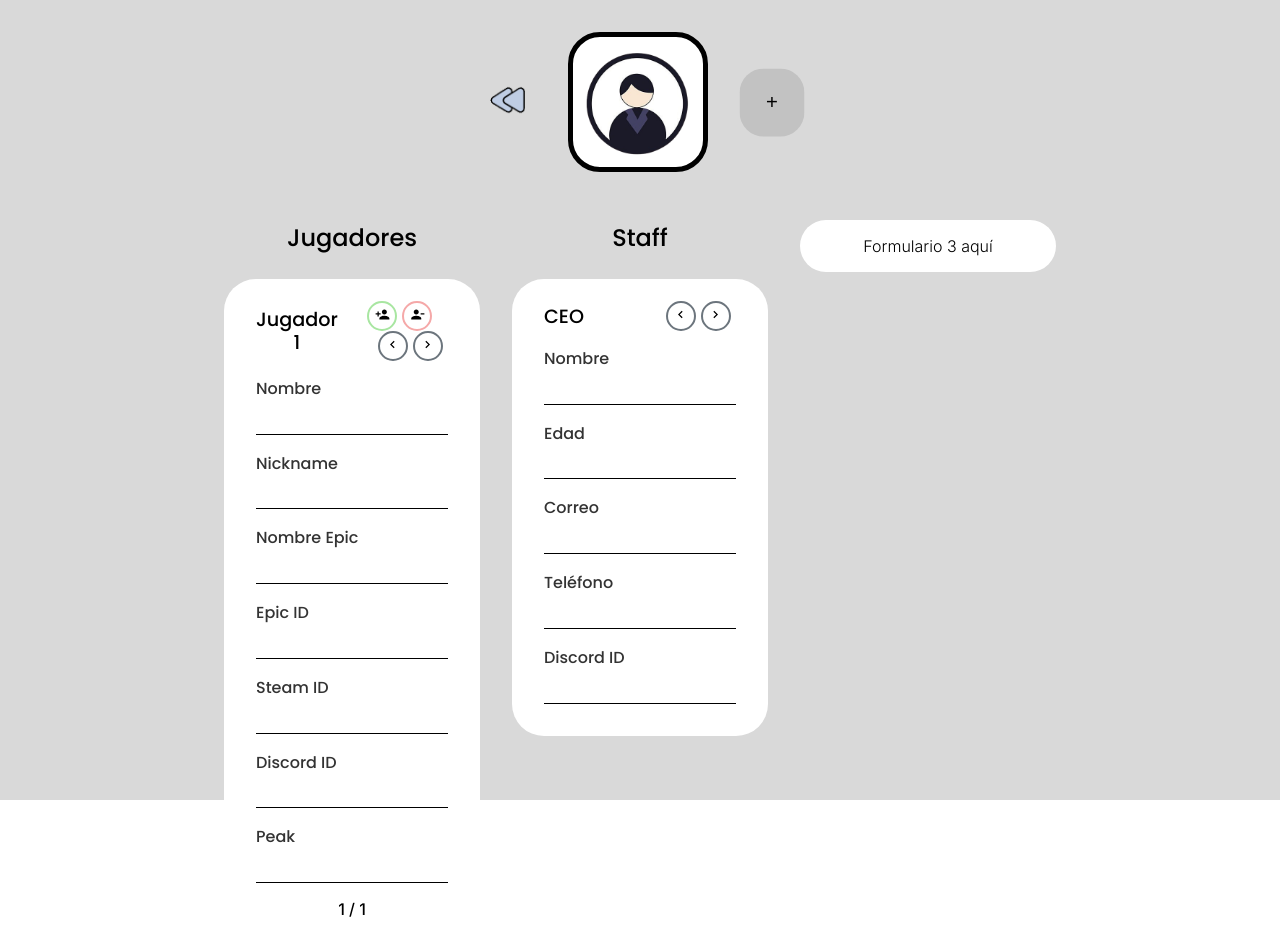
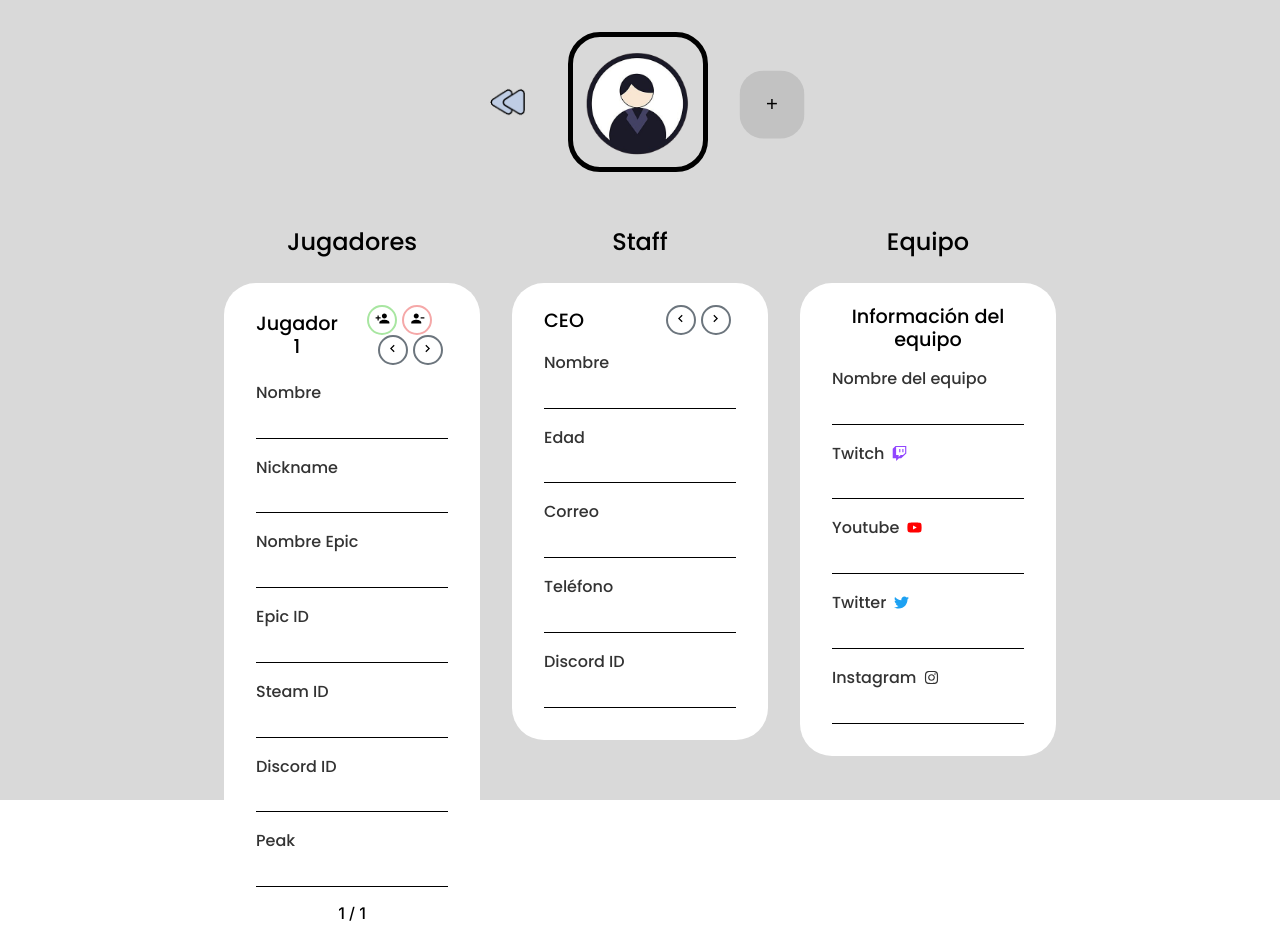
Before and after one commit to Adrian290404/managerEsports, a React (Vite) app: page /team-form in a window 1280 px wide. Built offline with nearby package versions, Linux system fonts and the light colour scheme; a web font is replaced by a local one.

Commit message:
form finished

```diff
--- a/src/components/playerForm.tsx
+++ b/src/components/playerForm.tsx
@@ -1,4 +1,4 @@
-import { Input, Label, Player } from "../styles/teamFormStyles";
+import { Input, Label } from "../styles/teamFormStyles";
 
 export interface PlayerData {
     playerName: string;
@@ -21,7 +21,7 @@ export const PlayerForm: React.FC<PlayerFormProps> = ({ form, setForm }) => {
     };
 
     return (
-        <Player>
+        <div>
             <Label htmlFor="playerName">Nombre</Label>
             <Input id="playerName" name="playerName" value={form.playerName} onChange={change} />
 
@@ -42,6 +42,6 @@ export const PlayerForm: React.FC<PlayerFormProps> = ({ form, setForm }) => {
 
             <Label htmlFor="playerPeak">Peak</Label>
             <Input id="playerPeak" name="playerPeak" type="number" value={form.playerPeak} onChange={change} />
-        </Player>
+        </div>
     );
 };
--- a/src/components/staffForm.tsx
+++ b/src/components/staffForm.tsx
@@ -1,4 +1,4 @@
-import { Input, Label, Player } from "../styles/teamFormStyles";
+import { Input, Label } from "../styles/teamFormStyles";
 
 export interface StaffData {
     staffName: string;
@@ -19,7 +19,7 @@ export const StaffForm: React.FC<StaffFormProps> = ({ form, setForm }) => {
     };
 
     return (
-        <Player>
+        <div>
             <Label htmlFor="staffName">Nombre</Label>
             <Input id="staffName" name="staffName" value={form.staffName} onChange={change} />
 
@@ -34,6 +34,6 @@ export const StaffForm: React.FC<StaffFormProps> = ({ form, setForm }) => {
 
             <Label htmlFor="staffDiscordID">Discord ID</Label>
             <Input id="staffDiscordID" name="staffDiscordID" value={form.staffDiscordID} onChange={change} />
-        </Player>
+        </div>
     );
 };
--- a/src/pages/teamFormPage.tsx
+++ b/src/pages/teamFormPage.tsx
@@ -1,10 +1,11 @@
-import React, { useState } from 'react';
-import { Background, Content, FormContainer, Title, Logo, ControlButtons, Button, Form, Current, FormHeader, FormFooter, CurrentSelect, UpControls, BackIcon } from '../styles/teamFormStyles';
+import React, { useRef, useState } from 'react';
+import { Background, Content, FormContainer, Title, Logo, ControlButtons, Button, Form, Current, FormHeader, FormFooter, CurrentSelect, UpControls, BackIcon, Label, Input, LogoContainer, HiddenInput } from '../styles/teamFormStyles';
 import def from '../assets/default.png';
 import { MdPersonAdd } from "react-icons/md";
 import { MdPersonRemove } from "react-icons/md";
 import { MdNavigateBefore } from "react-icons/md";
 import { MdNavigateNext } from "react-icons/md";
+import { FaInstagram, FaTwitch, FaTwitter, FaYoutube } from "react-icons/fa";
 import { PlayerForm } from '../components/playerForm';
 import { toast } from 'react-toastify';
 import { AddButton } from '../styles/teamSelectStyles';
@@ -21,6 +22,8 @@ export const TeamFormPage: React.FC = () => {
         [ { staffName: '', staffAge: '', staffEmail: '', staffTelephone: '', staffDiscordID: '' }, { staffName: '', staffAge: '', staffEmail: '', staffTelephone: '', staffDiscordID: '' }, { staffName: '', staffAge: '', staffEmail: '', staffTelephone: '', staffDiscordID: '' }]
     );
     const [staff, setStaff] = useState(0);
+    const [logoSrc, setLogoSrc] = useState(def);
+    const fileInputRef = useRef<HTMLInputElement | null>(null);
 
     const addPlayer = () => {
         if (playerForms.length < 4) {
@@ -74,13 +77,37 @@ export const TeamFormPage: React.FC = () => {
         }
     };
 
+    const handleClick = () => {
+        fileInputRef.current?.click();
+    };
+
+    const handleImageChange = (e: React.ChangeEvent<HTMLInputElement>) => {
+        const file = e.target.files?.[0];
+        if (!file) return;
+        const reader = new FileReader();
+        reader.onloadend = () => {
+        if (typeof reader.result === 'string') {
+            setLogoSrc(reader.result);
+        }
+        };
+        reader.readAsDataURL(file);
+    };
+
     return (
         <Background>
             <UpControls>
                 <Link to="/select-team">
                     <BackIcon src={back} alt="backIcon" />
                 </Link>
-                <Logo src={def} alt="Logo" />
+                <LogoContainer>
+                    <Logo src={logoSrc} alt="Logo del equipo" onClick={handleClick} />
+                    <HiddenInput
+                        type="file"
+                        accept="image/*"
+                        ref={fileInputRef}
+                        onChange={handleImageChange}
+                    />
+                </LogoContainer>
                 <AddButton>+</AddButton>
             </UpControls>
             <FormContainer>
@@ -141,7 +168,27 @@ export const TeamFormPage: React.FC = () => {
                     </Content>
                 </Form>
                 <Form>
-                    <Content>Formulario 3 aquí</Content>
+                    <Title>Equipo</Title>
+                    <Content>
+                        <FormHeader>
+                            <Current>
+                                Información del equipo
+                            </Current>
+                        </FormHeader>
+
+                        <div>
+                            <Label htmlFor="teamName">Nombre del equipo</Label>
+                            <Input id="teamName" name="teamName"/>
+                            <Label htmlFor="twitch">Twitch <FaTwitch size={15} color={"#9146FF"} /></Label>
+                            <Input id="twitch" name="twitch"/>
+                            <Label htmlFor="youtube">Youtube <FaYoutube size={15} color={"#FF0000"} /></Label>
+                            <Input id="youtube" name="youtube"/>
+                            <Label htmlFor="twitter">Twitter <FaTwitter size={15} color={"#1DA1F2"} /></Label>
+                            <Input id="twitter" name="twitter"/>
+                            <Label htmlFor="instagram">Instagram <FaInstagram size={15} color={"#C1358"} /></Label>
+                            <Input id="instagram" name="instagram"/>
+                        </div>
+                    </Content>
                 </Form>
             </FormContainer>
         </Background>
--- a/src/styles/teamFormStyles.ts
+++ b/src/styles/teamFormStyles.ts
@@ -2,10 +2,6 @@ import styled from "styled-components";
 
 interface Button{
     type: 'add' | 'remove' | 'navigate';
-}
-
-interface CurrentForm{
-    current: boolean;
 }
 
 export const Background = styled.div`
@@ -21,7 +17,7 @@ export const Background = styled.div`
 export const Logo = styled.img`
     width: 140px;
     height: 140px;
-    background-color: white;
+
     cursor: pointer;
     border: 5px solid black;
     border-radius: 2em;
@@ -59,7 +55,9 @@ export const Label = styled.label`
     color: #333;
     text-align: left;
     margin: .5em 0 0 1em;
-    display: block;
+    display: flex;
+    align-items: center;
+    gap: .5em;
 `;
 
 export const Input = styled.input`
@@ -159,10 +157,6 @@ export const FormFooter = styled.p`
     font-weight: 500;
 `;
 
-export const Player = styled.div`
-
-`;
-
 export const UpControls = styled.div`
     display: flex;
     justify-content: center;
@@ -175,3 +169,11 @@ export const BackIcon = styled.img`
     height: 60px;
     cursor: pointer;
 `;
+
+export const LogoContainer = styled.div`
+    position: relative;
+`;
+
+export const HiddenInput = styled.input`
+    display: none;
+`;
```
Lines whose indentation alone changed are shown as unchanged.
